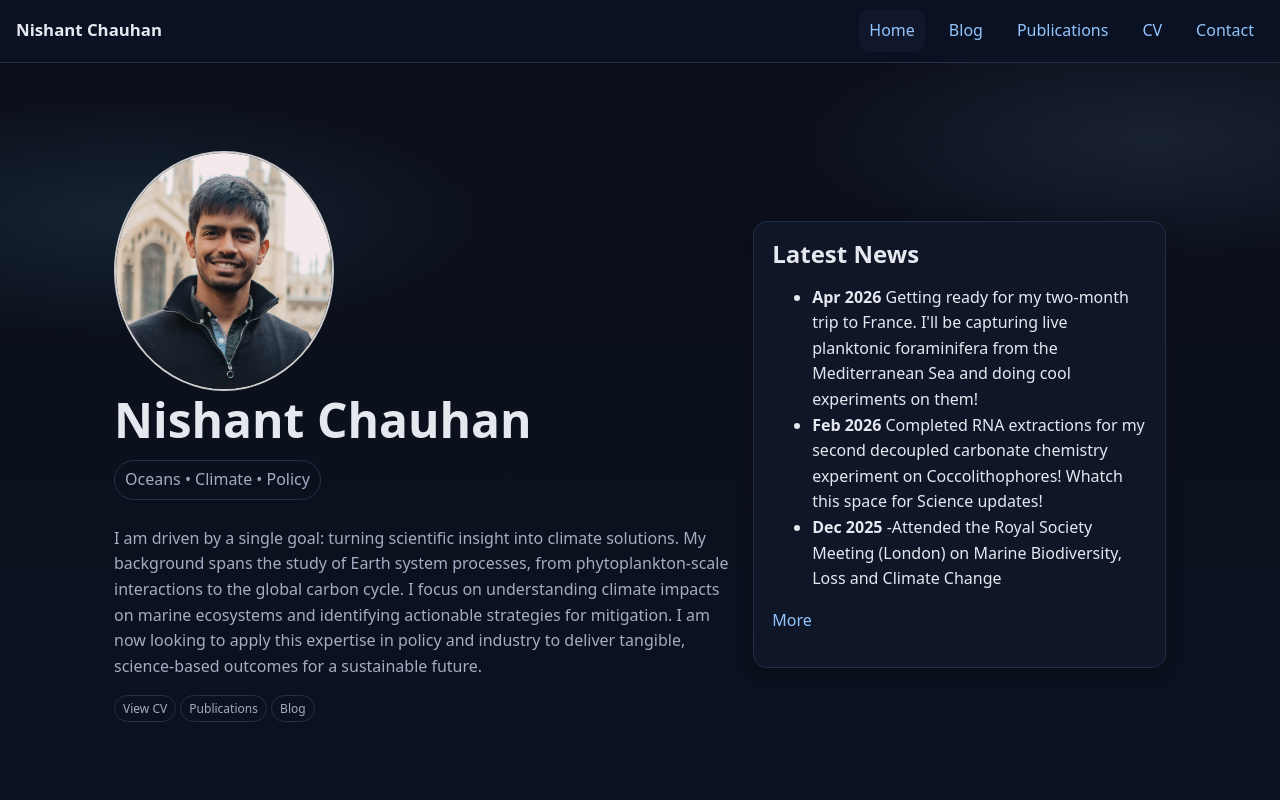
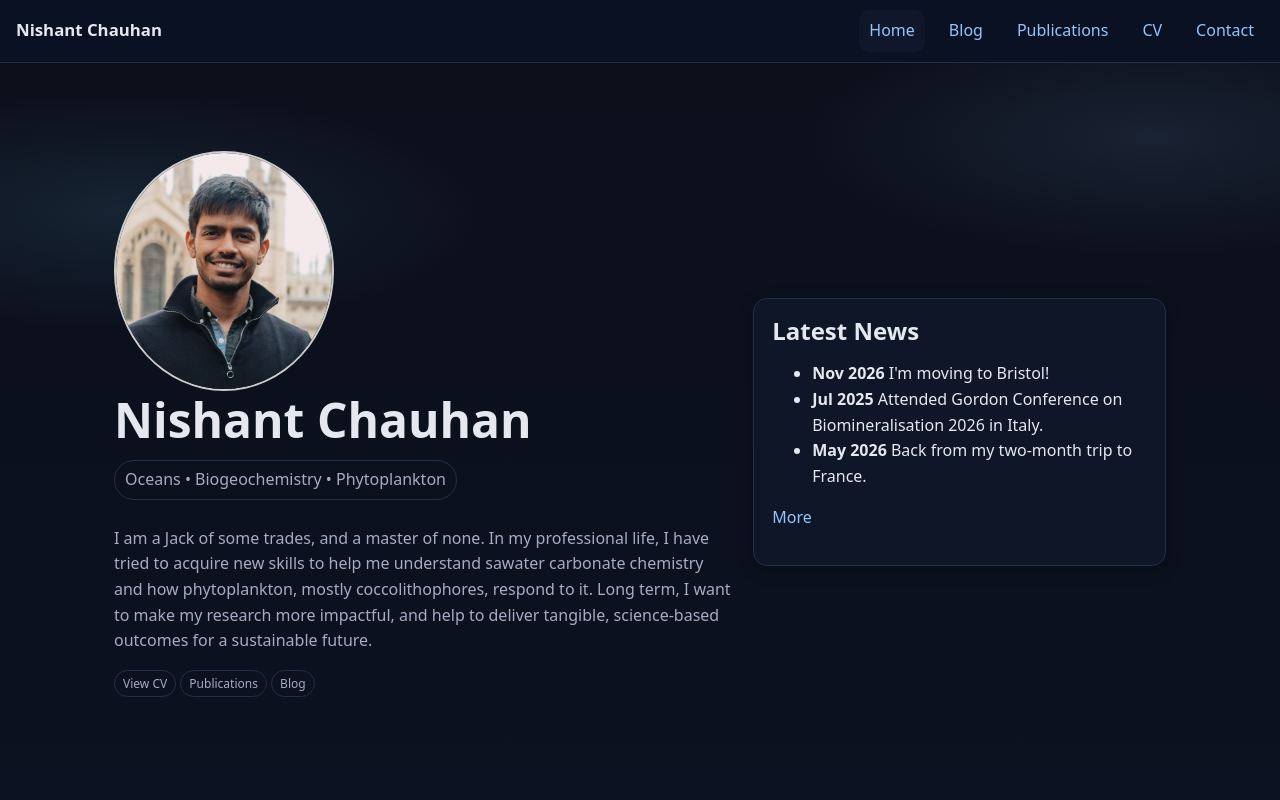
Before and after one commit to chauhan-n/chauhan-n.github.io, a plain HTML site: page index.html in a window 1280 px wide. Shown: the top 800 px of the page. Drawn offline with Linux system fonts and the light colour scheme.

Commit message:
Revise profile description and news updates
Updated personal description and latest news items.

```diff
--- a/index.html
+++ b/index.html
@@ -18,22 +18,18 @@
       <img class="profile-pic" src="assets/images/profile_pic.jpg" alt="My Profile Photo">
 
       <h1>Nishant Chauhan</h1>
-        <span class="badge"> Oceans • Climate • Policy </span>
-      <p>I am driven by a single goal: turning scientific insight into climate solutions.
-         My background spans the study of Earth system processes,
-        from phytoplankton-scale interactions to the global carbon cycle.
-        I focus on understanding climate impacts on
-        marine ecosystems and identifying actionable strategies for mitigation.
-        I am now looking to apply this expertise in
-        policy and industry to deliver tangible, science-based outcomes for a sustainable future.</p>
+        <span class="badge"> Oceans • Biogeochemistry • Phytoplankton </span>
+      <p>I am a Jack of some trades, and a master of none. In my professional life, I have tried to acquire new skills to
+        help me understand sawater carbonate chemistry and how phytoplankton, mostly coccolithophores, respond to it.
+        Long term, I want to make my research more impactful, and help to deliver tangible, science-based outcomes for a sustainable future.</p>
       <p><a class="tag" href="cv.html">View CV</a> <a class="tag" href="publications.html">Publications</a> <a class="tag" href="blog.html">Blog</a></p>
     </div>
     <div class="card">
       <h2>Latest News</h2>
       <ul>
-         <li><strong>Apr 2026</strong> Getting ready for my two-month trip to France. I'll be capturing live planktonic foraminifera from the Mediterranean Sea and doing cool experiments on them!</li>
-        <li><strong>Feb 2026</strong> Completed RNA extractions for my second decoupled carbonate chemistry experiment on Coccolithophores! Whatch this space for Science updates!</li>
-        <li><strong>Dec 2025</strong> -Attended the Royal Society Meeting (London) on Marine Biodiversity, Loss and Climate Change </li>
+         <li><strong>Nov 2026</strong> I'm moving to Bristol!</li>
+        <li><strong>Jul 2025</strong> Attended Gordon Conference on Biomineralisation 2026 in Italy. </li>
+         <li><strong>May 2026</strong> Back from my two-month trip to France.</li>
        </ul>
       <p class="muted"><a href="blog-post.html?id=latest-news">More</a></p>
     </div>
```
